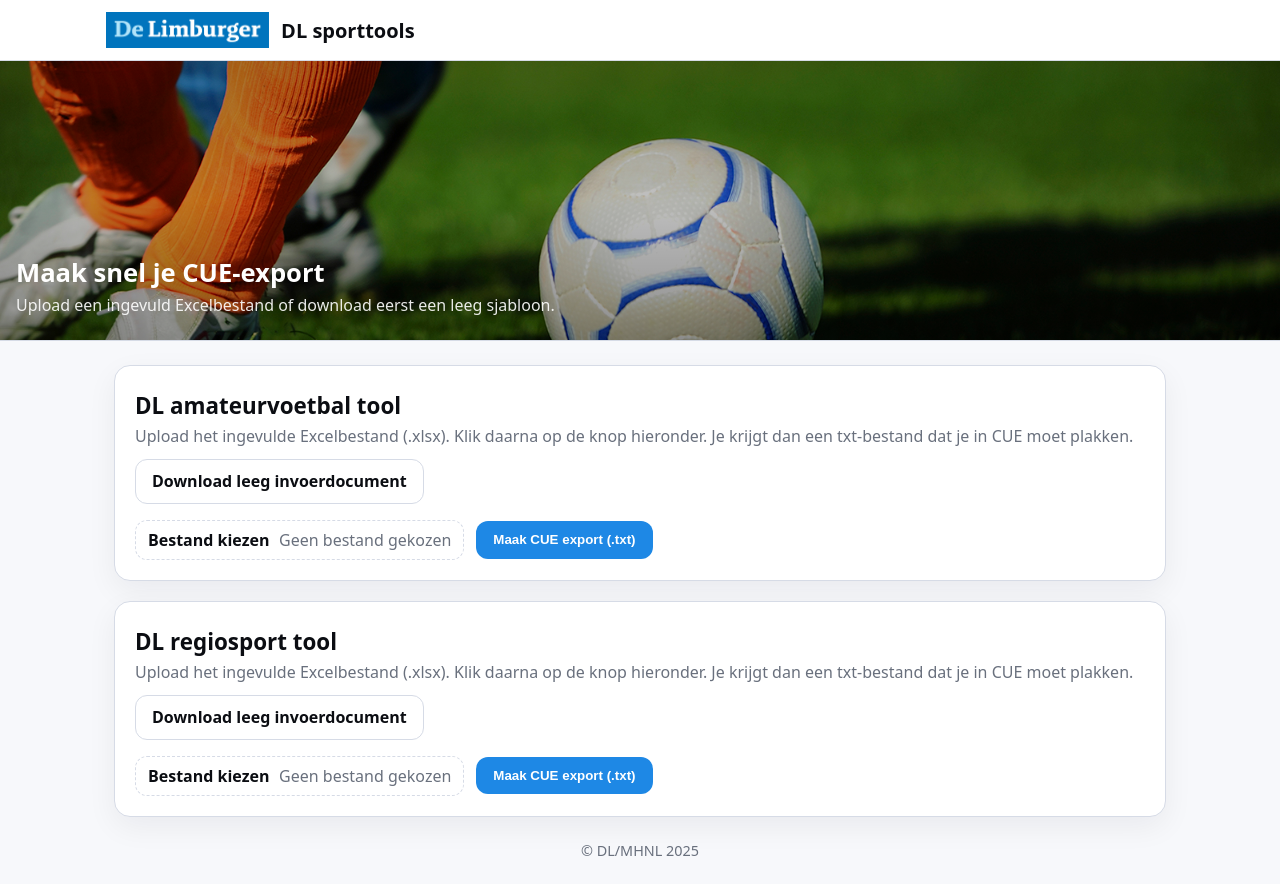
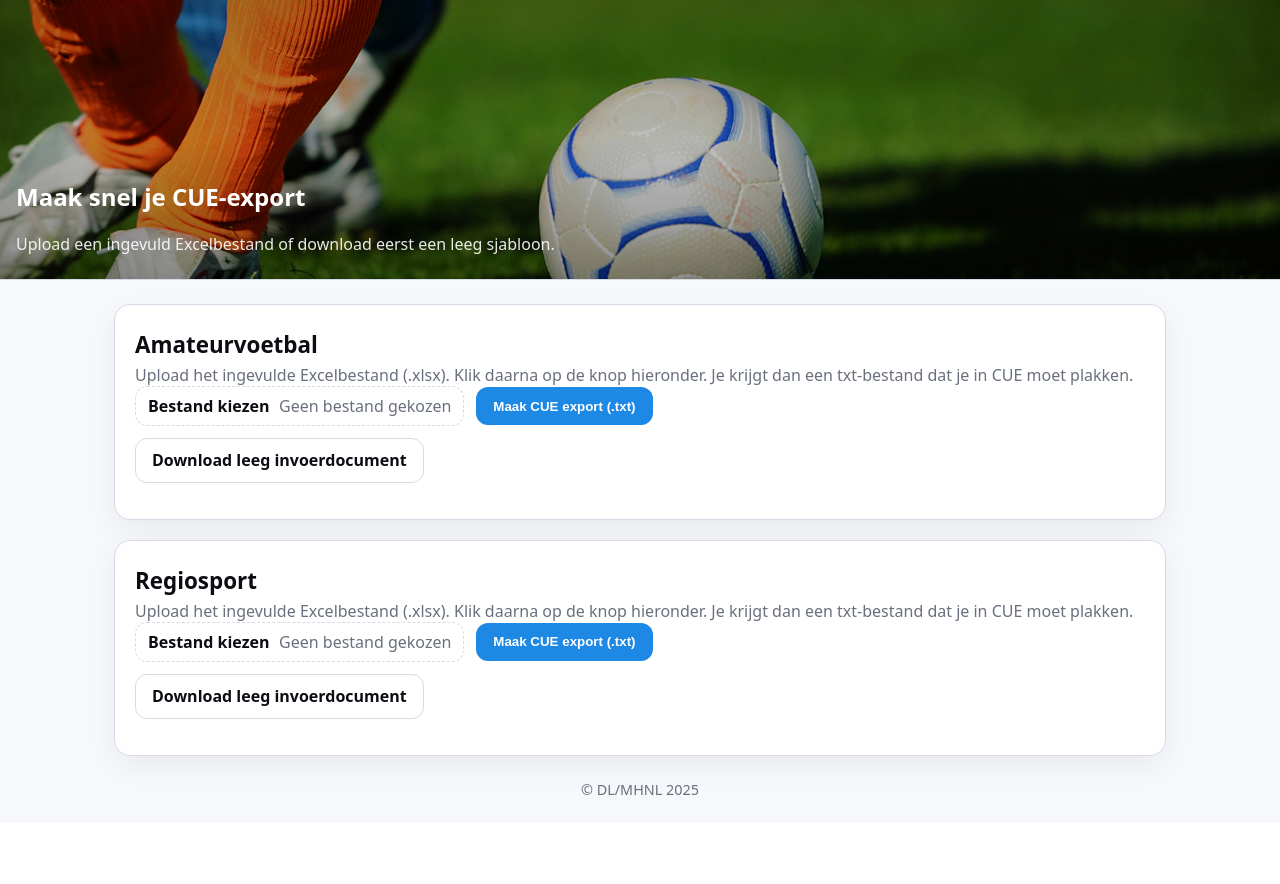
Before and after one commit to torstenfaruhn/dl-uitslagentool, a Flask app: page / in a window 1280 px wide. After the commit the page ends 795 px from the top, so only its background shows below. Run offline with Flask 3, Linux system fonts and the light colour scheme.

Commit message:
Update index.html

```diff
--- a/templates/index.html
+++ b/templates/index.html
@@ -7,19 +7,12 @@
     <link rel="stylesheet" href="/static/style.css" />
   </head>
   <body>
-    <!-- Topbar met logo -->
-    <header class="topbar">
-      <div class="topbar__inner">
-        <img src="/static/img/logo.png" alt="DL/MHNL" class="logo" />
-        <h1>DL sporttools</h1>
-      </div>
-    </header>
-
-    <!-- Hero/banner -->
+    <!-- HERO met logo linksboven + gecentreerde teksten -->
     <section class="hero">
       <img src="/static/img/hero.jpg" alt="" />
+      <img src="/static/img/logo.png" alt="DL/MHNL" class="hero__logo" />
       <div class="hero__overlay">
-        <h2>Maak snel je CUE-export</h2>
+        <h1>Maak snel je CUE-export</h1>
         <p>Upload een ingevuld Excelbestand of download eerst een leeg sjabloon.</p>
       </div>
     </section>
@@ -28,12 +21,8 @@
       <!-- AMATEUR -->
       <section class="card">
         <div class="card__head">
-          <h3>DL amateurvoetbal tool</h3>
+          <h3>Amateurvoetbal</h3>
           <p>Upload het ingevulde Excelbestand (.xlsx). Klik daarna op de knop hieronder. Je krijgt dan een txt-bestand dat je in CUE moet plakken.</p>
-        </div>
-
-        <div class="actions">
-          <a class="btn btn-outline" href="/template/amateur">Download leeg invoerdocument</a>
         </div>
 
         <form action="/convert/amateur" method="post" enctype="multipart/form-data" class="upload">
@@ -44,17 +33,20 @@
           </label>
           <button type="submit" class="btn btn-primary">Maak CUE export (.txt)</button>
         </form>
+
+        <div class="actions actions--bottom">
+          <!-- URL-encoding voor spaties -->
+          <a class="btn btn-outline block"
+             href="/static/docs/AMA_uitslagen%20amateuvoetbal%202025-2026%20definitief.xlsx"
+             download>Download leeg invoerdocument</a>
+        </div>
       </section>
 
       <!-- REGIOSPORT -->
       <section class="card">
         <div class="card__head">
-          <h3>DL regiosport tool</h3>
+          <h3>Regiosport</h3>
           <p>Upload het ingevulde Excelbestand (.xlsx). Klik daarna op de knop hieronder. Je krijgt dan een txt-bestand dat je in CUE moet plakken.</p>
-        </div>
-
-        <div class="actions">
-          <a class="btn btn-outline" href="/template/regiosport">Download leeg invoerdocument</a>
         </div>
 
         <form action="/convert/regiosport" method="post" enctype="multipart/form-data" class="upload">
@@ -65,6 +57,12 @@
           </label>
           <button type="submit" class="btn btn-primary">Maak CUE export (.txt)</button>
         </form>
+
+        <div class="actions actions--bottom">
+          <a class="btn btn-outline block"
+             href="/static/docs/Uitslagen%20regiosport%20202-2026%20definitief.xlsx"
+             download>Download leeg invoerdocument</a>
+        </div>
       </section>
 
       <footer>&copy; DL/MHNL 2025</footer>
@@ -73,9 +71,9 @@
     <script>
       // Toon bestandsnaam naast 'Bestand kiezen'
       document.querySelectorAll('input[type="file"]').forEach(input => {
-        input.addEventListener('change', e => {
+        input.addEventListener('change', () => {
           const name = input.files?.[0]?.name || "Geen bestand gekozen";
-          const target = input.closest('.file').querySelector('[data-file]');
+          const target = input.closest('.file')?.querySelector('[data-file]');
           if (target) target.textContent = name;
         });
       });
```
